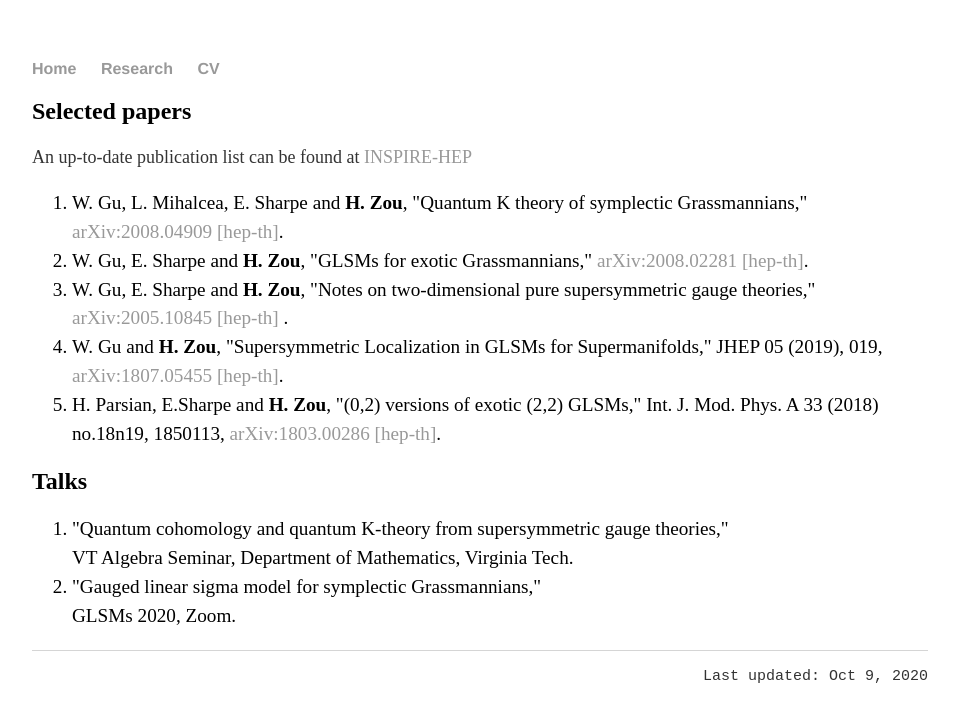
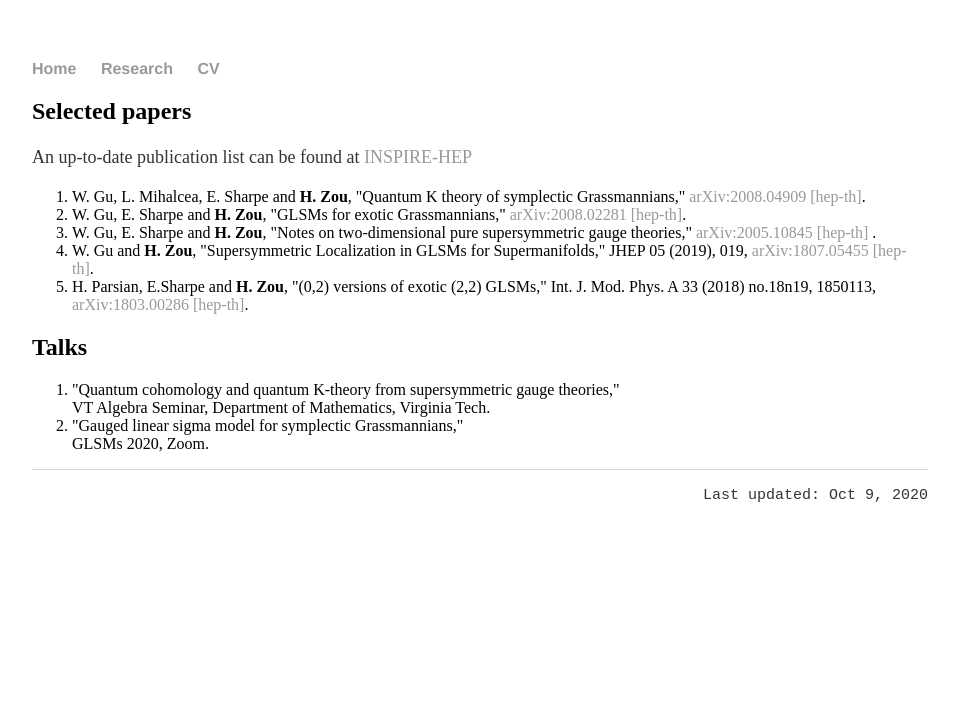
Before and after one commit to hhzou/hhzou.github.io, a Jekyll site: the page built from research/index.html, in a window 1280 px wide. Shown: the top 722 px of the page, without its empty margins (160-1118 px from the left). Built offline with Jekyll 4.4.1, drawn with Linux system fonts in a browser that asks for light colours.

Commit message:
Update main.css

```diff
--- a/css/main.css
+++ b/css/main.css
@@ -41,8 +41,3 @@ ul.posts {
 ul.posts li {
     list-style: none;
 }
-
-ol {
-    font-size: 1.2em;
-    line-height:150%;
-}
```
